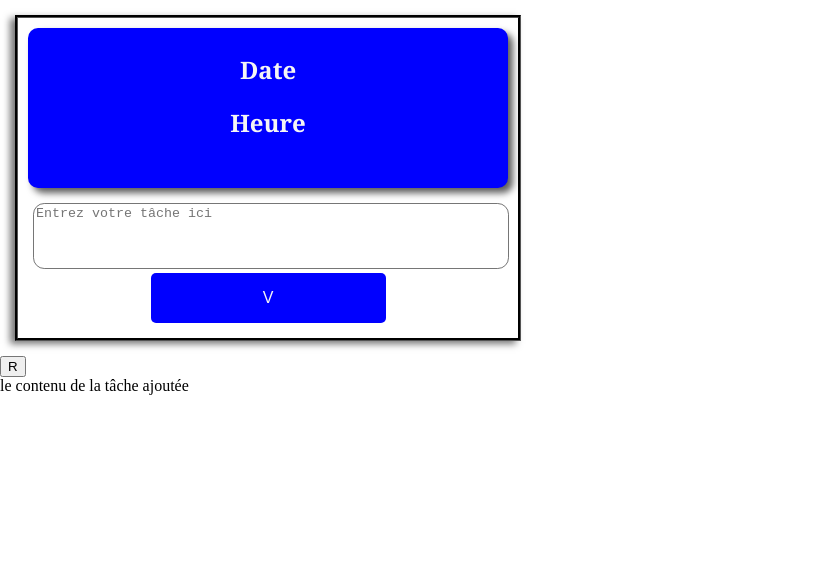
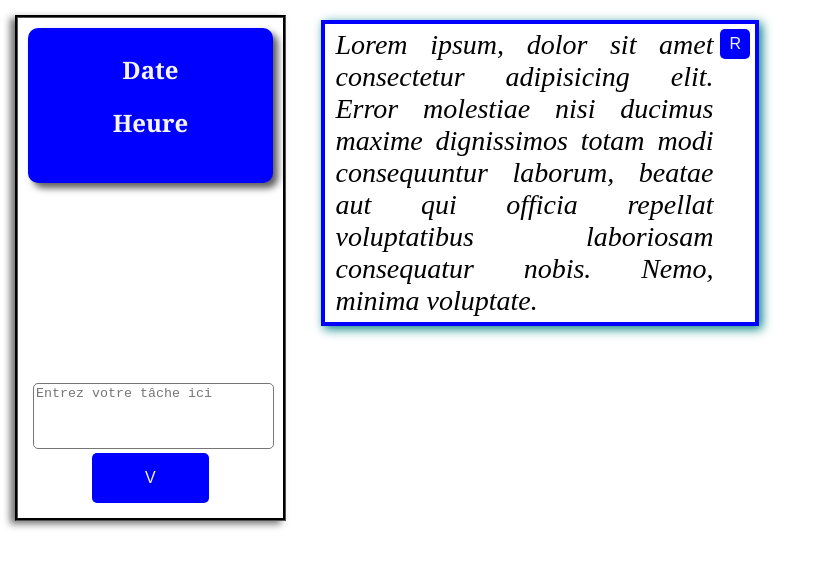
Before and after one commit to GuilavoguiPierre12345/js-basics-projects, a plain HTML site: page index.html in a window 1280 px wide. Shown: the whole page, without its empty margins (0-833 px from the left). Drawn offline with Linux system fonts and the light colour scheme.

Commit message:
mise en forme du deuxième bloc où les tâches s'aficheront

```diff
--- a/index.html
+++ b/index.html
@@ -29,15 +29,17 @@
 
    <!-- validate task -->
    <div class="validate-task">
-        <div class="task-content" tabindex="0">
+        <div class="task-content">
             <div class="remove-task-btn">
                 <button type="button">R</button>
             </div>
-            <div class="task-text">
-                le contenu de la tâche ajoutée
+            <div class="task-text" tabindex="0">
+                Lorem ipsum, dolor sit amet consectetur adipisicing elit. Error molestiae nisi ducimus maxime dignissimos totam modi consequuntur laborum, beatae aut qui officia repellat voluptatibus laboriosam consequatur nobis. Nemo, minima voluptate.
             </div>
         </div>
+
    </div>
+
 
     <!-- js file -->
     <script src="main.js"></script>
--- a/style.css
+++ b/style.css
@@ -10,13 +10,19 @@
 body{
     margin: 0;
     padding: 0;
+    display: flex;
+    justify-content: flex-start;
 }
 /* le bloc principal d'ajout des tâches */
 .add-task-box {
     border: 3px groove black;
     box-shadow: -5px 3px 7px rgba(0, 0, 0, 0.536);
     margin: 15px;
-    width: 500px;
+    width: 22%;
+    height: 500px;
+    display: flex;
+    flex-direction: column;
+    row-gap: 35%;
 }
 /* bloc d'affichage de la date et l'heure */
 .data-box {
@@ -41,7 +47,7 @@ body{
 .form-control > textarea {
     resize: none;
     width: 100%;
-    border-radius: .7rem;
+    border-radius: 5px;
 
 }
 .onfocus {
@@ -62,6 +68,53 @@ body{
     border: none;
     border-radius: 5px;
     font-size: var(--fs);
+    cursor: pointer;
 }
 
 /* validate task */
+.validate-task {
+    /* border: 2px solid black; */
+    margin: 15px;
+    padding: 5px;
+    display: flex;
+    justify-content: flex-start;
+    flex-wrap: wrap;
+    gap: 15px;
+    width: calc(100% - 22%);
+    height: min-content;
+}
+
+.task-content {
+    border: 4px solid var(--bc);
+    width: 420px;
+    height: max-content;
+    box-shadow: 3px 3px 10px teal;
+    padding: 5px;
+    display: flex;
+    flex-direction: row-reverse;
+    justify-content: flex-start;
+    column-gap: 7px;
+    transition: all .3s ease-in-out;
+}
+
+.remove-task-btn {
+    width: 7%;
+}
+.remove-task-btn > button  {
+    height: 30px;
+    width: 100%;
+    background-color: var(--bc);
+    color: var(--c);
+    border: none;
+    border-radius: 5px;
+    font-size: var(--fs);
+    cursor: pointer;
+}
+
+.task-text {
+    width: 90%;
+    font-size: 28px;
+    font-style: italic;
+    text-align: justify;
+    cursor: pointer;
+}
```
